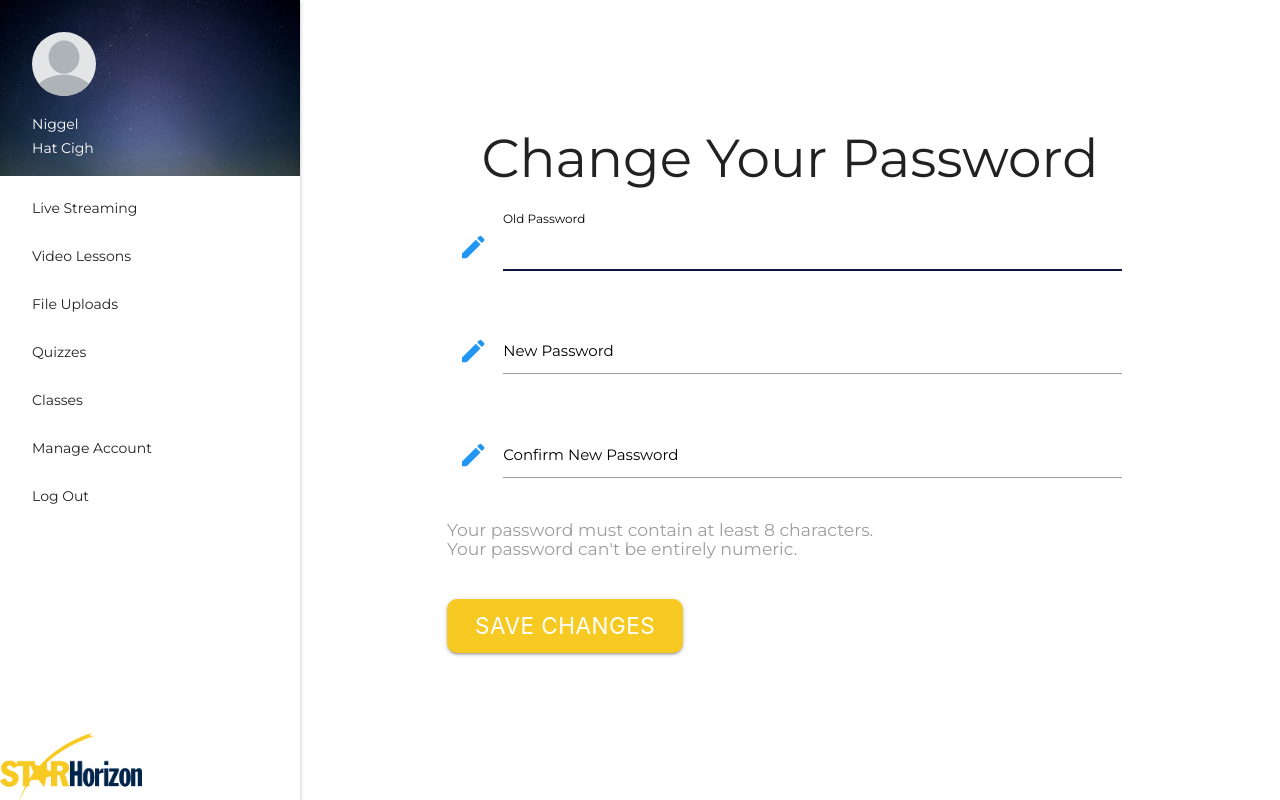
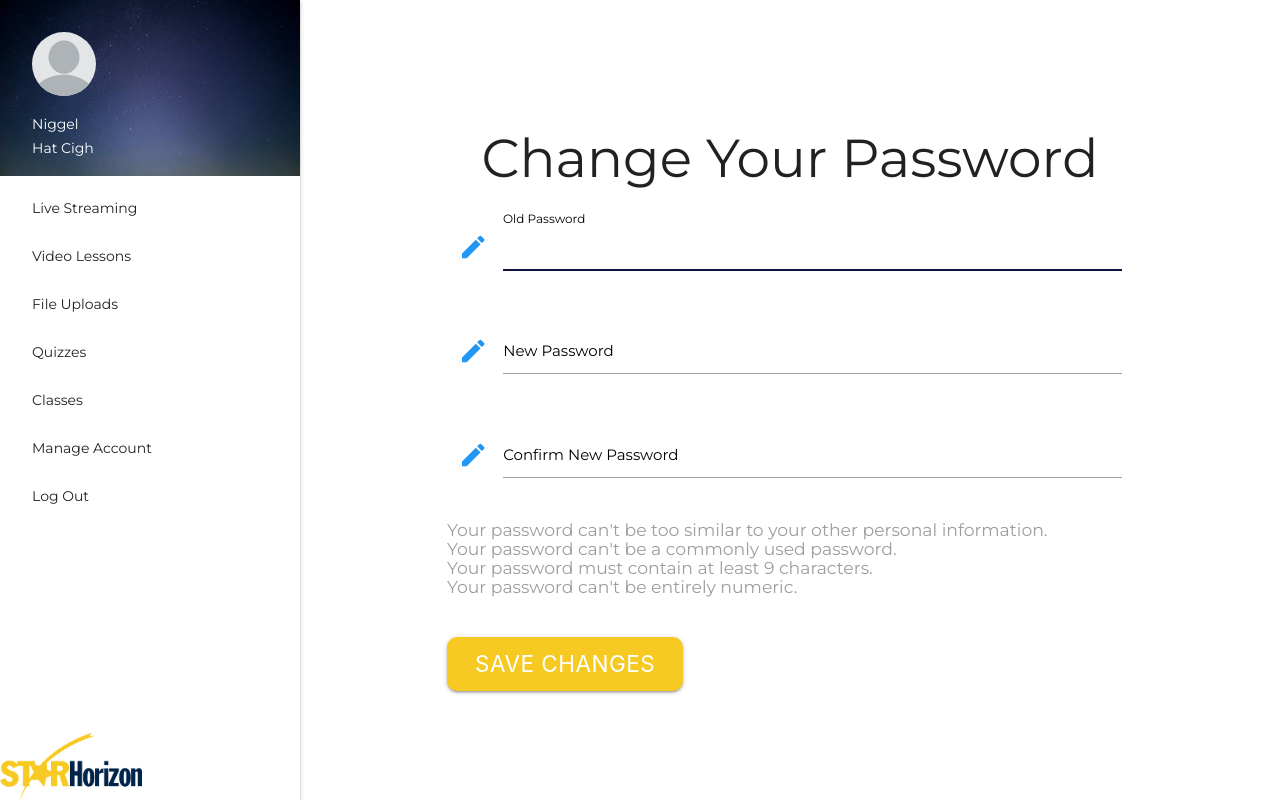
Before and after one commit to yongtheskill/StarHorizonElearning, a Django app: page /account/manage/password in a window 1280 px wide. Run offline with Django 3.2, Linux system fonts and the light colour scheme; a user stored in the database is signed in.

Commit message:
password change form

```diff
--- a/accountManagement/templates/accountManagement/changePassword.html
+++ b/accountManagement/templates/accountManagement/changePassword.html
@@ -49,7 +49,9 @@
 
 <h6 class="grey-text">
   <ul>
-    <li>Your password must contain at least 8 characters.</liclass="collection-item">
+    <li>Your password can't be too similar to your other personal information.</li>
+    <li>Your password can't be a commonly used password.</li>
+    <li>Your password must contain at least 9 characters.</liclass="collection-item">
     <li>Your password can&#39;t be entirely numeric.</li>
   </ul>
 </h6>
```
